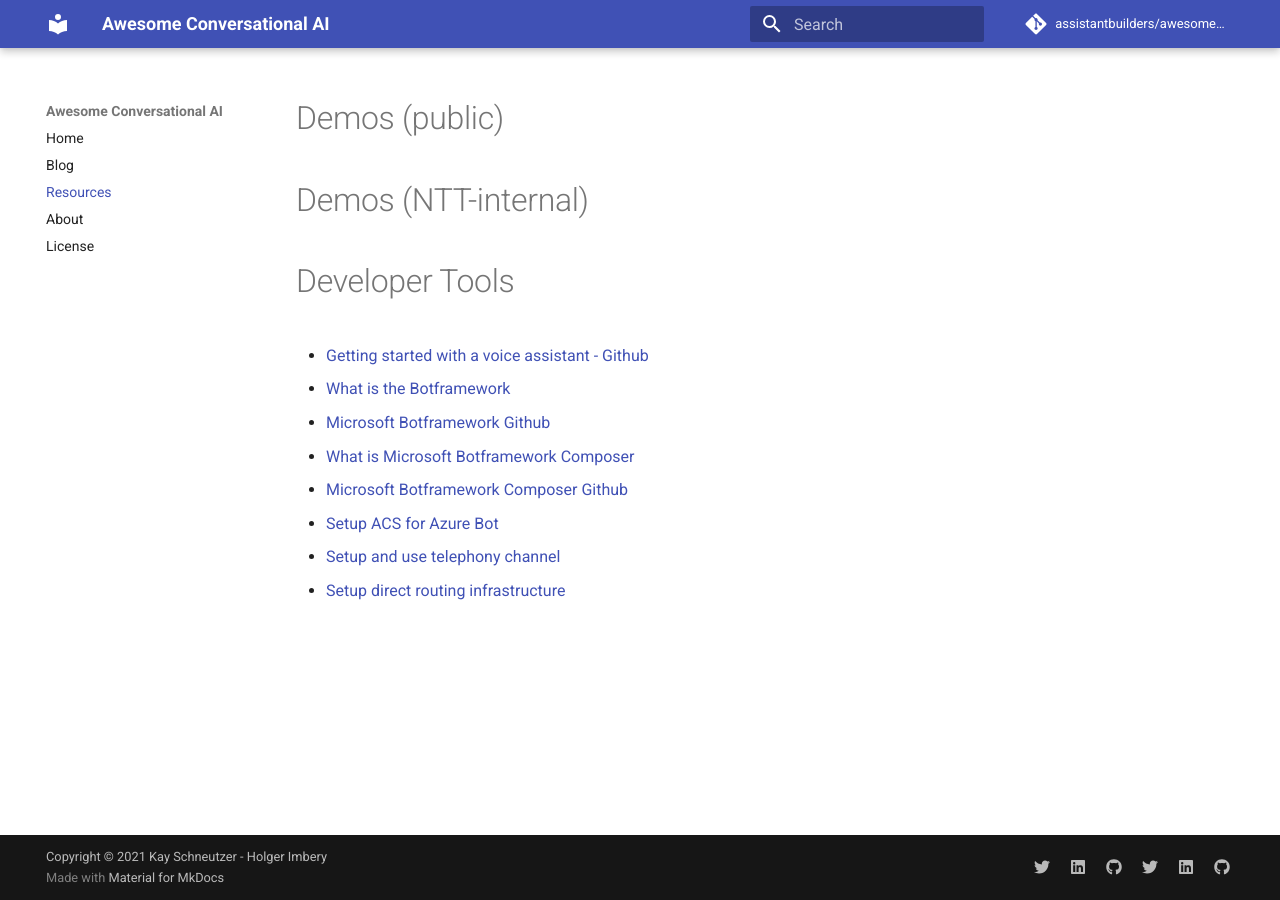
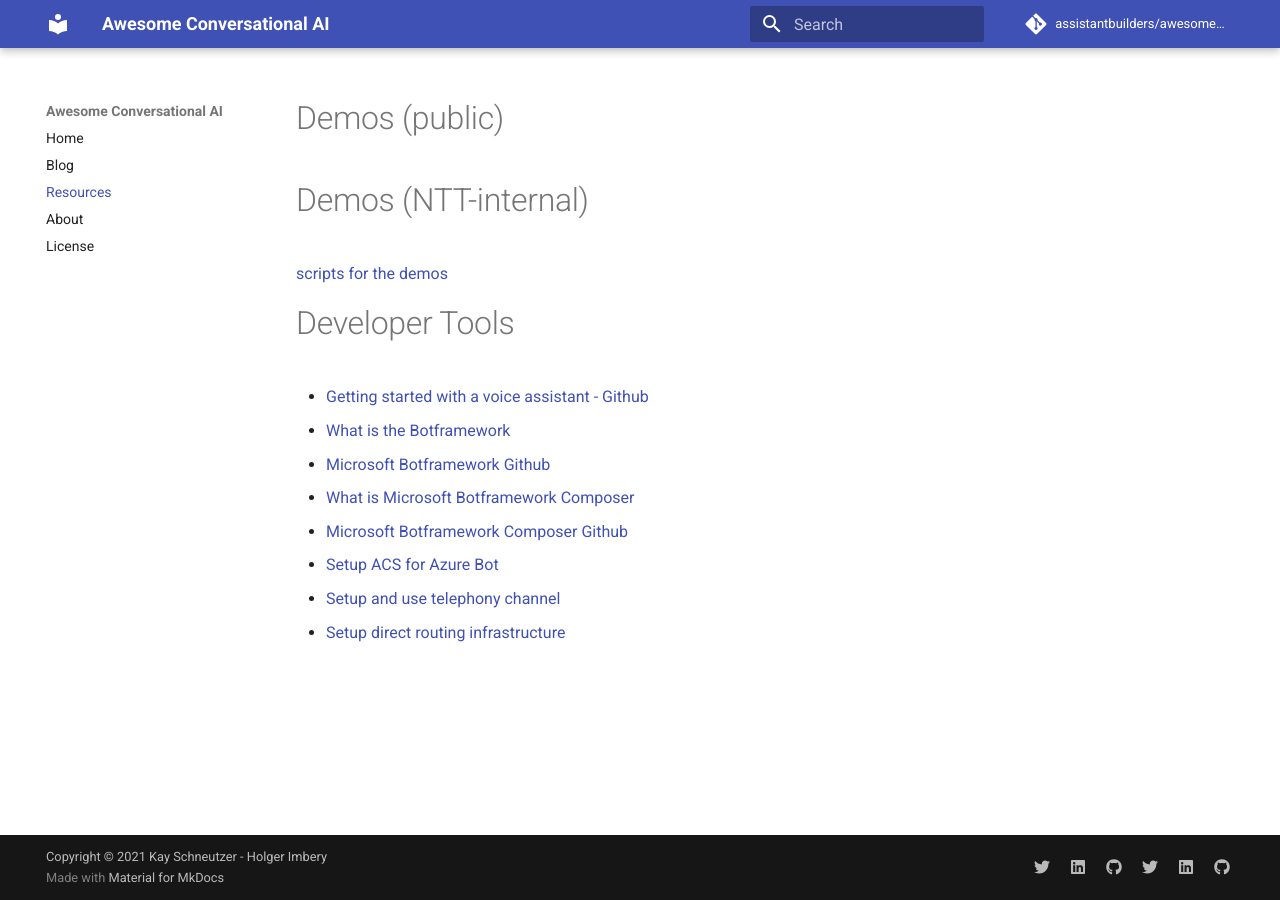
Before and after one commit to assistantbuilders/awesome-conversational-ai, an MkDocs documentation site: the page built from docs/resources.md, in a window 1280 px wide. Built offline with MkDocs 1.6.1 and Material for MkDocs 9.7.7, drawn with Linux system fonts in a browser that asks for light colours; comment, search, counter and statistics services are not loaded.

Commit message:
path scripts

```diff
--- a/docs/resources.md
+++ b/docs/resources.md
@@ -3,7 +3,7 @@
 []()
 # Demos (NTT-internal)
 []()
-[]()
+[scripts for the demos](https://assistantbuilders.github.io/awesome-conversational-ai/demoscripts/)
 # Developer Tools
 - [Getting started with a voice assistant - Github](https://github.com/assistantbuilders/ABVoiceAssistant)
 - [What is the Botframework](https://docs.microsoft.com/en-gb/azure/bot-service/bot-service-overview?view=azure-bot-service-4.0)
```
